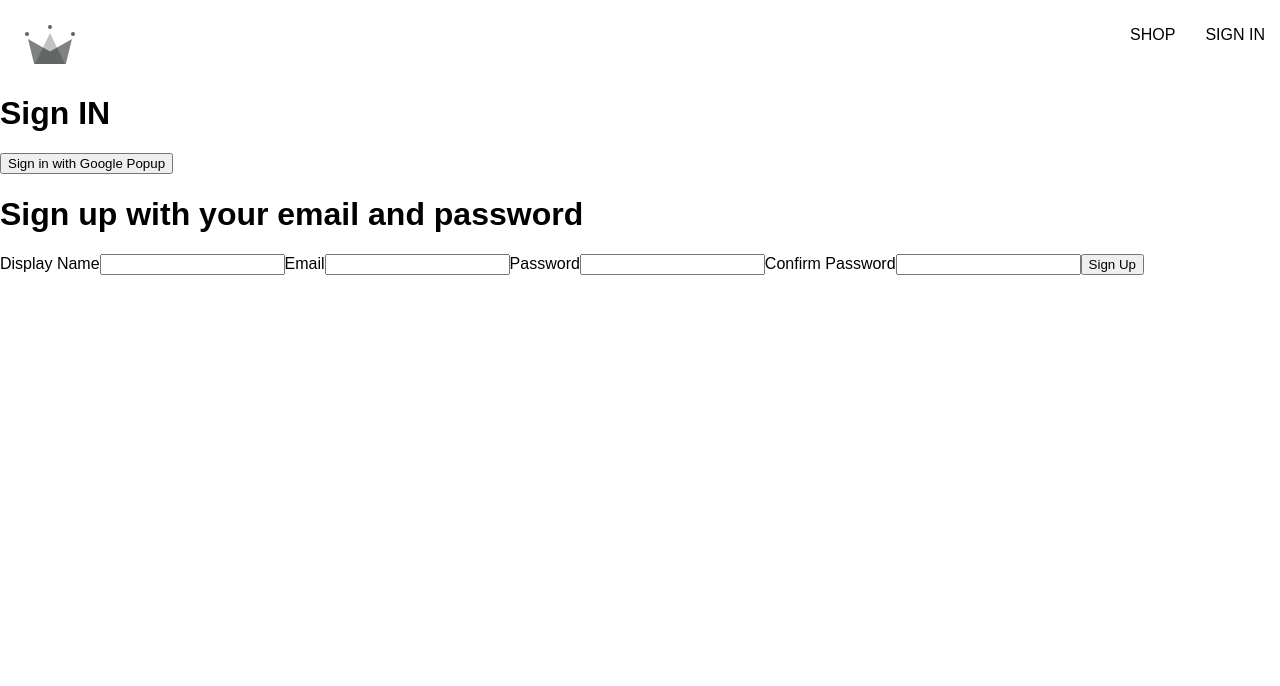
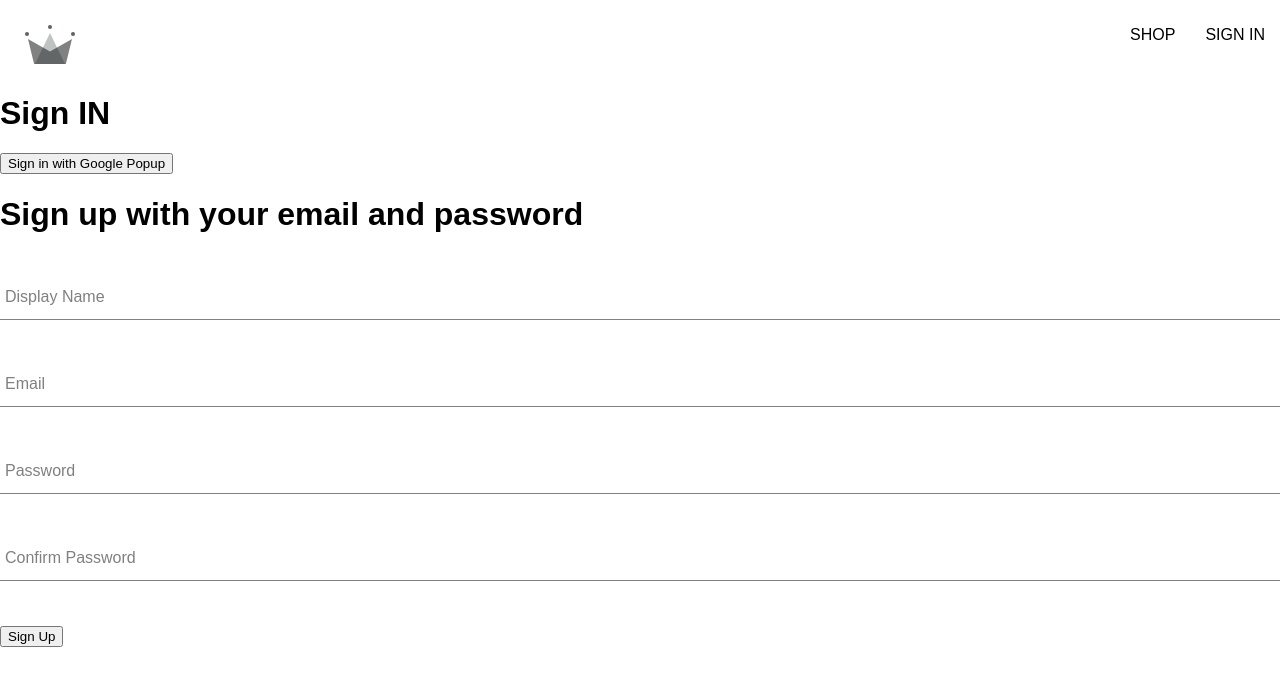
Before and after one commit to damiansoch/crwn-clothing, a React (Create React App) app: page /sign-in in a window 1280 px wide. Shown: the top 686 px of the page. Built offline with nearby package versions, Linux system fonts and the light colour scheme; a web font is replaced by a local one.

Commit message:
form improvements

```diff
--- /dev/null
+++ b/src/components/form-input/form-input.component.js
@@ -0,0 +1,22 @@
+import "./form-input.styles.scss";
+
+const FormInput = ({ label, ...otherProps }) => {
+  return (
+    <div className="group">
+      <input className="form-input" {...otherProps} />
+      {/* if label exists render the label */}
+      {label && (
+        <label
+          className={`${
+            // if there is a lenght append the shrink class */}
+
+            otherProps.value.lenght ? "shrink" : ""
+          }form-input-label`}
+        >
+          {label}
+        </label>
+      )}
+    </div>
+  );
+};
+export default FormInput;
--- /dev/null
+++ b/src/components/form-input/form-input.styles.scss
@@ -0,0 +1,54 @@
+$sub-color: grey;
+$main-color: black;
+
+@mixin shrinkLabel {
+  top: -14px;
+  font-size: 12px;
+  color: $main-color;
+}
+
+.group {
+  position: relative;
+  margin: 45px 0;
+
+  .form-input {
+    background: none;
+    background-color: white;
+    color: $sub-color;
+    font-size: 18px;
+    padding: 10px 10px 10px 5px;
+    display: block;
+    width: 100%;
+    border: none;
+    border-radius: 0;
+    border-bottom: 1px solid $sub-color;
+    margin: 25px 0;
+
+    &:focus {
+      outline: none;
+    }
+
+    &:focus ~ .form-input-label {
+      @include shrinkLabel();
+    }
+  }
+
+  input[type="password"] {
+    letter-spacing: 0.3em;
+  }
+
+  .form-input-label {
+    color: $sub-color;
+    font-size: 16px;
+    font-weight: normal;
+    position: absolute;
+    pointer-events: none;
+    left: 5px;
+    top: 10px;
+    transition: 300ms ease all;
+
+    &.shrink {
+      @include shrinkLabel();
+    }
+  }
+}
--- a/src/components/sign-up-form/sign-up form.component.jsx
+++ b/src/components/sign-up-form/sign-up form.component.jsx
@@ -1,4 +1,5 @@
 import { useState } from "react";
+import FormInput from "../form-input/form-input.component";
 
 //for use with sign up with email and password only
 import {
@@ -52,8 +53,8 @@
     <div>
       <h1>Sign up with your email and password</h1>
       <form onSubmit={handleSubmit}>
-        <label htmlFor="">Display Name</label>
-        <input
+        <FormInput
+          label="Display Name"
           type="text"
           required
           onChange={handleChange}
@@ -61,8 +62,8 @@
           value={displayName}
         />
 
-        <label htmlFor="">Email</label>
-        <input
+        <FormInput
+          label="Email"
           type="email"
           required
           onChange={handleChange}
@@ -70,8 +71,8 @@
           value={email}
         />
 
-        <label htmlFor="">Password</label>
-        <input
+        <FormInput
+          label="Password"
           type="password"
           required
           onChange={handleChange}
@@ -79,8 +80,8 @@
           value={password}
         />
 
-        <label htmlFor="">Confirm Password</label>
-        <input
+        <FormInput
+          label="Confirm Password"
           type="password"
           required
           onChange={handleChange}
--- a/src/routes/sign-in/sign-in.component.jsx
+++ b/src/routes/sign-in/sign-in.component.jsx
@@ -5,7 +5,6 @@
 
 import SignUpForm from "../../components/sign-up-form/sign-up form.component";
 
-import { useState } from "react";
 
 const SignIn = () => {
   const logGoogleUser = async () => {
```
